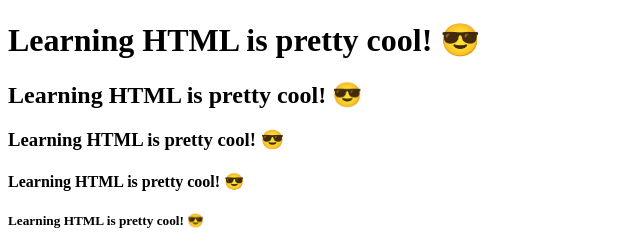
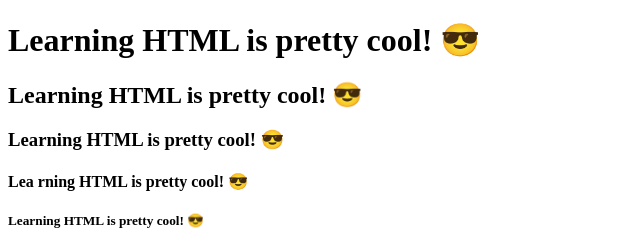
Before and after one commit to ThatCalvineGuy/andrewe, a plain HTML site: page index.html in a window 1280 px wide. Shown: the top 251 px of the page, 0-640 px from the left. Drawn offline with Linux system fonts and the light colour scheme.

Commit message:
just some minor formatting changes
Committer: thatcalvineguy <andrew.l.elie@outlook.com>

```diff
--- a/index.html
+++ b/index.html
@@ -7,7 +7,7 @@
     <h1>Learning HTML is pretty cool! 😎</h1>
     <h2>Learning HTML is pretty cool! 😎</h2>
     <h3>Learning HTML is pretty cool! 😎</h3>
-    <h4>Learning HTML is pretty cool! 😎</h4>
+    <h4>Lea rning HTML is pretty cool! 😎</h4>
     <h5>Learning HTML is pretty cool! 😎</h5>
     <h6>Learning HTML is pretty cool! 😎</h6>
     <strong>
```
